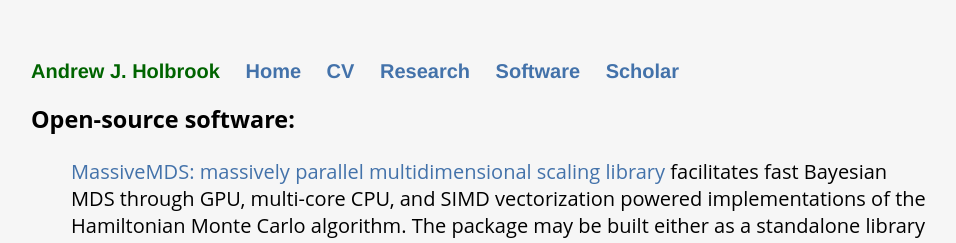
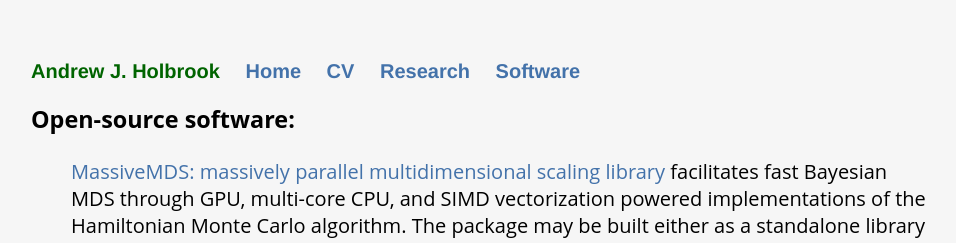
Before and after one commit to andrewjholbrook/andrewjholbrook.github.io, a Jekyll site: the page built from software.html, in a window 1280 px wide. Shown: the top 243 px of the page, without its empty margins (161-1117 px from the left). Built offline with Jekyll 4.4.1, drawn with Linux system fonts in a browser that asks for light colours.

Commit message:
Update default.html

```diff
--- a/_layouts/default.html
+++ b/_layouts/default.html
@@ -13,7 +13,6 @@
 	        		<li><a href="/cv">CV</a></li>
 	        		<li><a href="/research">Research</a></li>
 				<li><a href="/software">Software</a></li>
-			        <li><a href="https://scholar.google.com/citations?user=0CGN0BoAAAAJ&hl=en">Scholar</a></li>
 	    		</ul>
 			</nav>
 			<div class="container">
```
